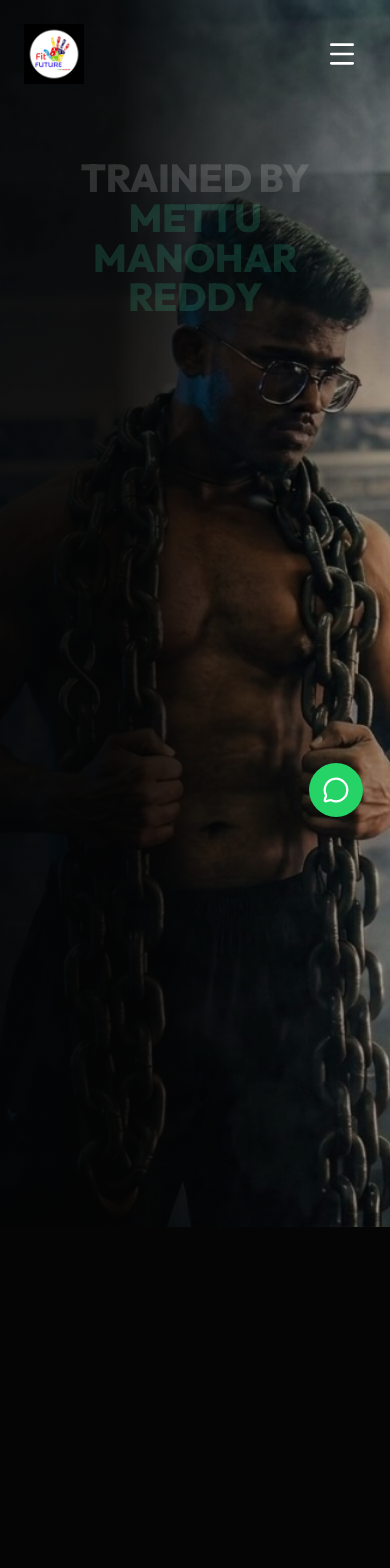
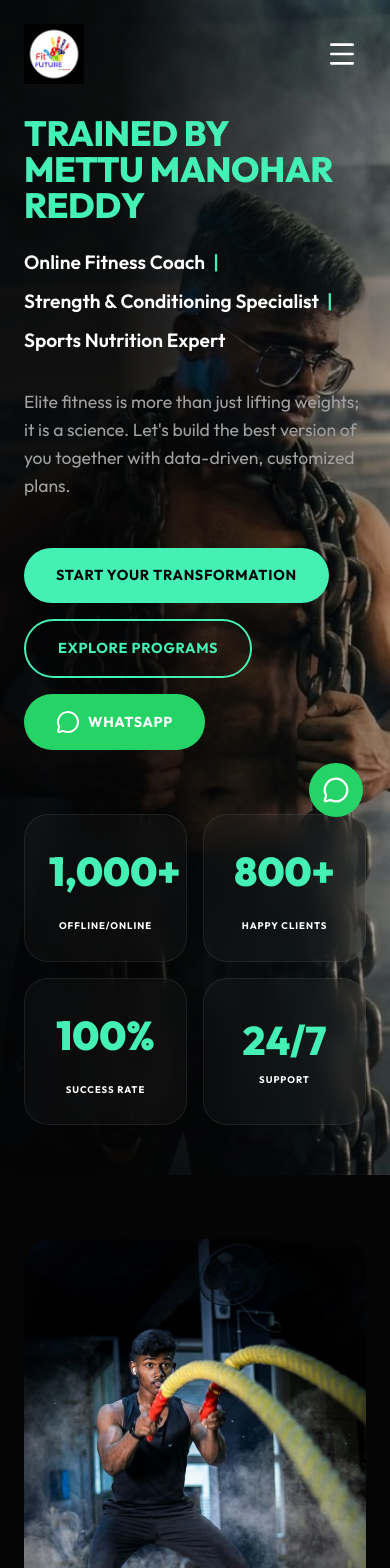
Before and after one commit to RRK-Automations-Agency/mmr-rebuild, a React (Vite) app: page / in a window 390 px wide. Shown: the top 1568 px of the page. Built offline with nearby package versions, Linux system fonts and the light colour scheme.

Commit message:
minor changes -k

```diff
--- a/src/App.jsx
+++ b/src/App.jsx
@@ -123,12 +123,19 @@ export default function App() {
 
     ScrollTrigger.refresh();
 
+    // Extra refresh calls to ensure ScrollTrigger calculates positions
+    // correctly after Lenis and images load. This prevents reveal
+    // animations leaving elements invisible on first visit.
+    requestAnimationFrame(() => ScrollTrigger.refresh());
+    const refreshTimeout = setTimeout(() => ScrollTrigger.refresh(), 250);
+
     const handleLoad = () => {
       ScrollTrigger.refresh();
     };
     window.addEventListener('load', handleLoad);
 
     return () => {
+      clearTimeout(refreshTimeout);
       window.removeEventListener('load', handleLoad);
     };
   }, [location.pathname]);
--- a/src/components/Loader.jsx
+++ b/src/components/Loader.jsx
@@ -6,15 +6,21 @@ export default function Loader() {
 
   useEffect(() => {
     const setInitial = setTimeout(() => setBarWidth(30), 100);
-
     const hide = () => {
       setBarWidth(100);
       setStatus('fading');
       setTimeout(() => setStatus('hidden'), 500);
     };
 
-    window.addEventListener('load', hide);
-    const fallback = setTimeout(hide, 3000);
+    // If the document already loaded before this component mounted, hide immediately.
+    if (document.readyState === 'complete') {
+      hide();
+    } else {
+      window.addEventListener('load', hide);
+    }
+
+    // Shorter fallback to avoid long blocking overlays on slow events.
+    const fallback = setTimeout(hide, 1200);
 
     return () => {
       clearTimeout(setInitial);
--- a/src/components/PageHeader.jsx
+++ b/src/components/PageHeader.jsx
@@ -1,12 +1,12 @@
 import PropTypes from 'prop-types';
 
-export default function PageHeader({ title, subtitle = null, children = null }) {
+export default function PageHeader({ title, subtitle = null, children = null, className = '' }) {
   const words = String(title).split(' ');
 
   return (
-    <header className="section-padding page-header" style={{ paddingTop: '150px', background: '#0a0a0a', borderBottom: '1px solid #111' }}>
+    <header className={`section-padding page-header ${className}`} style={{ paddingTop: '150px', background: '#0a0a0a', borderBottom: 'solid #111' }}>
       <div className="container text-center">
-        <h1 className="text-accent page-title" style={{ fontSize: '3.5rem' }}>
+        <h1 className="text-accent page-title">
           {words.map((w, i) => (
             <span key={i} className="page-title-word">{w}</span>
           ))}
--- a/src/pages/About.jsx
+++ b/src/pages/About.jsx
@@ -7,7 +7,7 @@ import { coachGallery } from '../data/team.js';
 export default function About() {
   return (
     <>
-      <PageHeader title="Meet Your Coach" subtitle="National Gold Medalist | 4 Years Experience | Science-Based Training" />
+      <PageHeader className="page-header--large" title="Meet Your Coach" subtitle="National Gold Medalist | 4 Years Experience | Science-Based Training" />
 
       <section className="section-padding" id="about">
         <div className="container">
--- a/src/styles/global.css
+++ b/src/styles/global.css
@@ -36,6 +36,38 @@ html {
   scroll-behavior: initial;
   overflow-x: hidden;
   width: 100%;
+}
+
+/* Ensure primary headers and hero content are visible on first paint.
+   This overrides any inline GSAP styles that may leave elements hidden. */
+header h1,
+.page-header .page-title,
+.hero-content > *,
+.hero h1,
+.reveal-text {
+  opacity: 1 !important;
+  visibility: visible !important;
+  transform: none !important;
+  filter: none !important;
+}
+
+/* Reveal-class overrides: ensure reveal-up/left/right elements are visible
+   if GSAP/ScrollTrigger hasn't triggered yet (prevents entire page being hidden). */
+.reveal-up,
+.reveal-left,
+.reveal-right,
+.reveal {
+  opacity: 1 !important;
+  visibility: visible !important;
+  transform: none !important;
+}
+
+/* Make sure text color is high contrast in hero/header */
+header h1,
+.page-header .page-title,
+.hero h1 {
+  color: var(--accent) !important;
+  text-shadow: none !important;
 }
 
 body {
@@ -148,6 +180,27 @@ p {
   .nav-links.mobile-active { padding-top: 6rem; }
 
   .hero-bg { background-position: center right; }
+}
+
+/* Left-align hero heading on mobile */
+@media (max-width: 768px) {
+  .hero .reveal-text,
+  .hero h1,
+  .hero .hero-content h1 {
+    text-align: left !important;
+    width: 100%;
+  }
+
+  .hero .hero-content {
+    align-self: flex-start;
+    padding-left: 0;
+  }
+
+  /* Slightly reduce hero title size on smaller phones */
+  @media (max-width: 480px) {
+    .hero .reveal-text,
+    .hero h1 { font-size: clamp(1.8rem, 9vw, 2.8rem) !important; }
+  }
 }
 
 /* Glassmorphism */
@@ -404,6 +457,14 @@ h1, h2, h3 {
 /* Page header responsive tweaks */
 .page-header .page-title {
   display: inline-block;
+  color: var(--accent);
+  font-weight: 900;
+  text-transform: uppercase;
+  /* make sure it's visible on initial load (avoid being hidden by reveal scripts) */
+  opacity: 1 !important;
+  visibility: visible !important;
+  transform: none !important;
+  transition: none !important;
 }
 .page-header .page-title-word {
   display: inline-block;
@@ -421,6 +482,24 @@ h1, h2, h3 {
     margin: 0.2rem 0;
   }
   .page-header .page-subtitle { font-size: 0.95rem; }
+}
+
+/* Also apply one-word-per-line behavior on tablets and smaller phones */
+@media (max-width: 768px) {
+  .page-header .page-title-word { display: block; margin: 0.15rem 0; }
+  .page-header .page-title { font-size: clamp(2rem, 6.5vw, 2.8rem); }
+}
+
+/* Larger PageHeader variant for About page */
+.page-header--large .page-title {
+  font-size: clamp(3rem, 6.5vw, 5rem);
+  letter-spacing: -0.03em;
+}
+
+@media (max-width: 768px) {
+  .page-header--large .page-title {
+    font-size: clamp(2.2rem, 7.5vw, 2.8rem);
+  }
 }
 
 .hero .subtitle span::after {
```
Also changed, not shown: src/pages/Home.jsx (line endings or trailing spaces).
